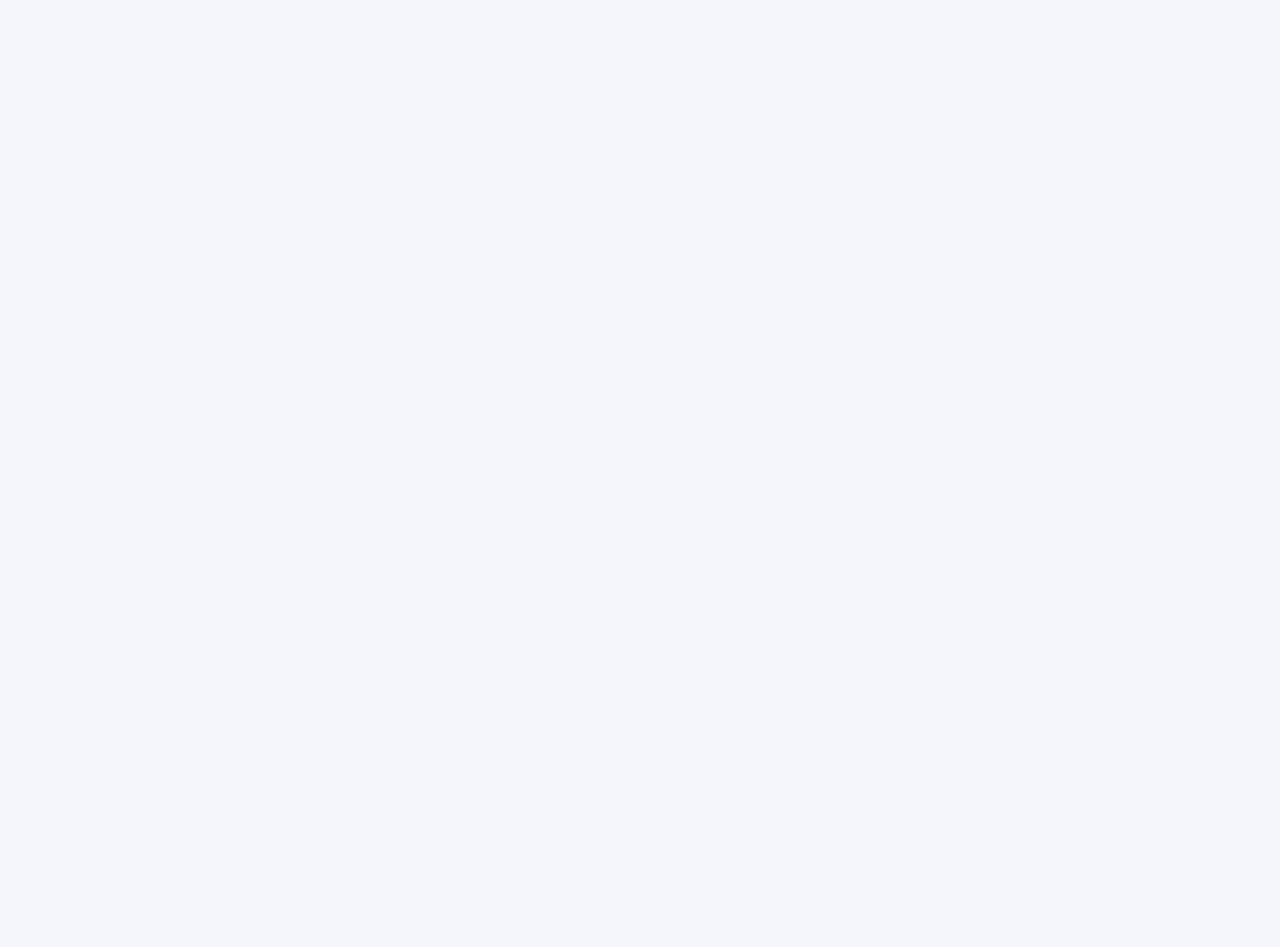
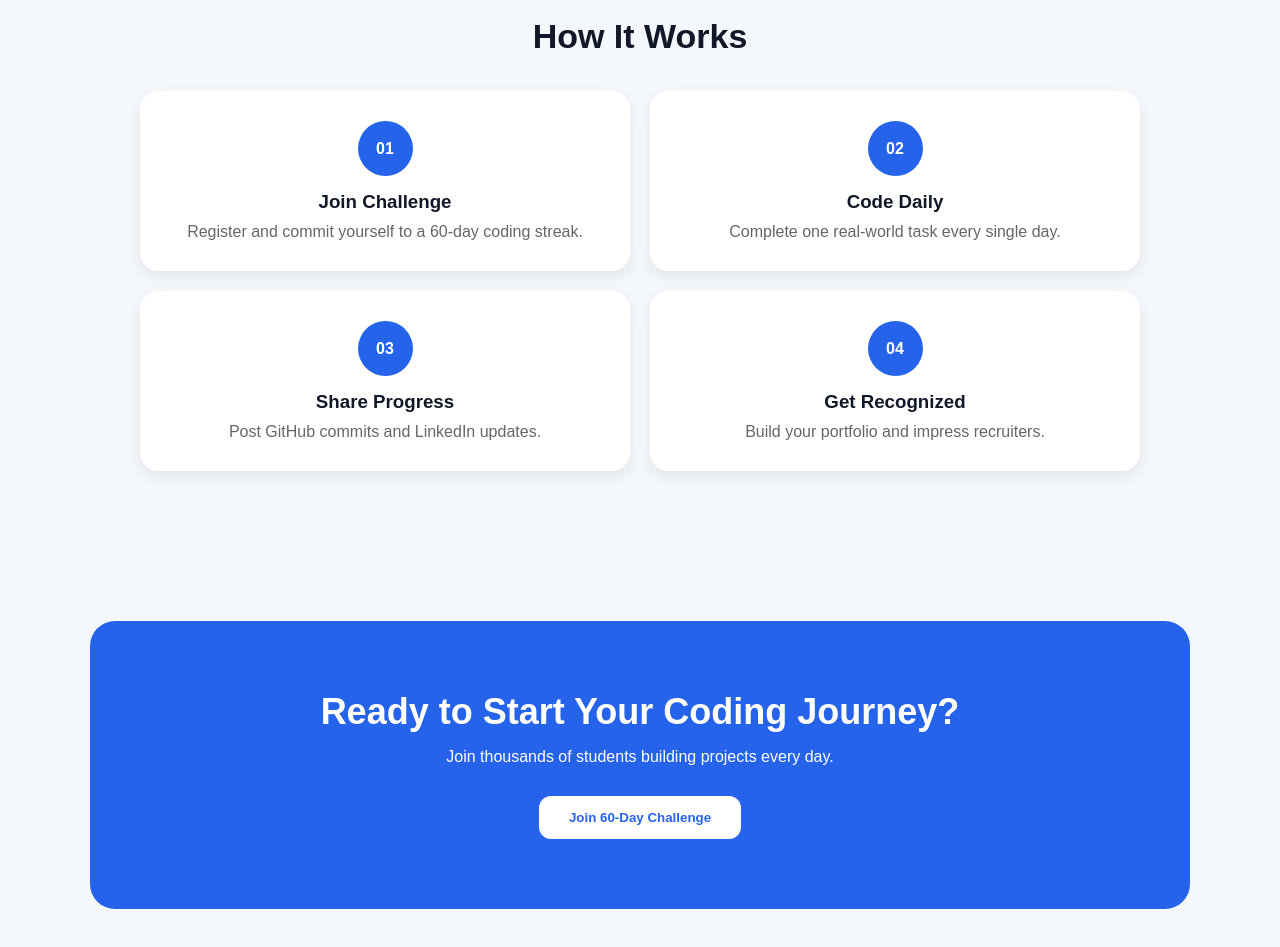
Before and after one commit to sumitawasthi2008-gif/vicodathon-2026-abtalks, a React (Vite) app: page / in a window 1280 px wide. Shown: the part 1280-2227 px from the top of the page. Before the commit the page ends 1227 px from the top, so only its background shows below. Built offline with nearby package versions, Linux system fonts and the light colour scheme.

Commit message:
Added how it works and CTA sections

```diff
--- /dev/null
+++ b/src/components/cta.jsx
@@ -0,0 +1,15 @@
+function CTA() {
+  return (
+    <section className="cta">
+      <h2>Ready to Start Your Coding Journey?</h2>
+
+      <p>
+        Join thousands of students building projects every day.
+      </p>
+
+      <button>Join 60-Day Challenge</button>
+    </section>
+  );
+}
+
+export default CTA;
--- /dev/null
+++ b/src/components/howitworks.jsx
@@ -0,0 +1,42 @@
+const steps = [
+  {
+    number: "01",
+    title: "Join Challenge",
+    desc: "Register and commit yourself to a 60-day coding streak."
+  },
+  {
+    number: "02",
+    title: "Code Daily",
+    desc: "Complete one real-world task every single day."
+  },
+  {
+    number: "03",
+    title: "Share Progress",
+    desc: "Post GitHub commits and LinkedIn updates."
+  },
+  {
+    number: "04",
+    title: "Get Recognized",
+    desc: "Build your portfolio and impress recruiters."
+  }
+];
+
+function HowItWorks() {
+  return (
+    <section className="how">
+      <h2>How It Works</h2>
+
+      <div className="how-grid">
+        {steps.map((step) => (
+          <div className="how-card" key={step.number}>
+            <span>{step.number}</span>
+            <h3>{step.title}</h3>
+            <p>{step.desc}</p>
+          </div>
+        ))}
+      </div>
+    </section>
+  );
+}
+
+export default HowItWorks;
--- a/src/pages/home.jsx
+++ b/src/pages/home.jsx
@@ -2,14 +2,18 @@ import Navbar from "../components/navbar";
 import Hero from "../components/hero";
 import Stats from "../components/stats";
 import Features from "../components/features";
+import HowItWorks from "../components/howitworks";
+import CTA from "../components/cta";
 
 function Home() {
   return (
     <>
-      <Navbar />
-      <Hero />
-      <Stats />
-      <Features />
+<Navbar />
+<Hero />
+<Stats />
+<Features />
+<HowItWorks />
+<CTA />
     </>
   );
 }
--- a/src/styles/global.css
+++ b/src/styles/global.css
@@ -164,3 +164,89 @@ grid-template-columns:1fr;
 }
 
 }
+.how{
+padding:70px 20px;
+text-align:center;
+}
+
+.how h2{
+font-size:34px;
+margin-bottom:35px;
+}
+
+.how-grid{
+display:grid;
+grid-template-columns:repeat(2,1fr);
+gap:20px;
+max-width:1000px;
+margin:auto;
+}
+
+.how-card{
+background:white;
+padding:30px;
+border-radius:18px;
+box-shadow:0 5px 15px rgba(0,0,0,.08);
+}
+
+.how-card span{
+display:inline-block;
+width:55px;
+height:55px;
+line-height:55px;
+border-radius:50%;
+background:#2563eb;
+color:white;
+font-weight:bold;
+margin-bottom:15px;
+}
+
+.how-card p{
+margin-top:10px;
+color:#666;
+}
+
+.cta{
+margin:80px auto;
+padding:70px 20px;
+background:#2563eb;
+color:white;
+text-align:center;
+border-radius:25px;
+max-width:1100px;
+}
+
+.cta h2{
+font-size:36px;
+margin-bottom:15px;
+}
+
+.cta p{
+margin-bottom:30px;
+}
+
+.cta button{
+padding:14px 30px;
+border:none;
+border-radius:12px;
+background:white;
+color:#2563eb;
+font-weight:bold;
+cursor:pointer;
+}
+
+@media(max-width:768px){
+
+.how-grid{
+
+grid-template-columns:1fr;
+
+}
+
+.cta h2{
+
+font-size:28px;
+
+}
+
+}
```
Also changed, not shown: src/components/footer.jsx (added), src/components/timeline.jsx (added).
